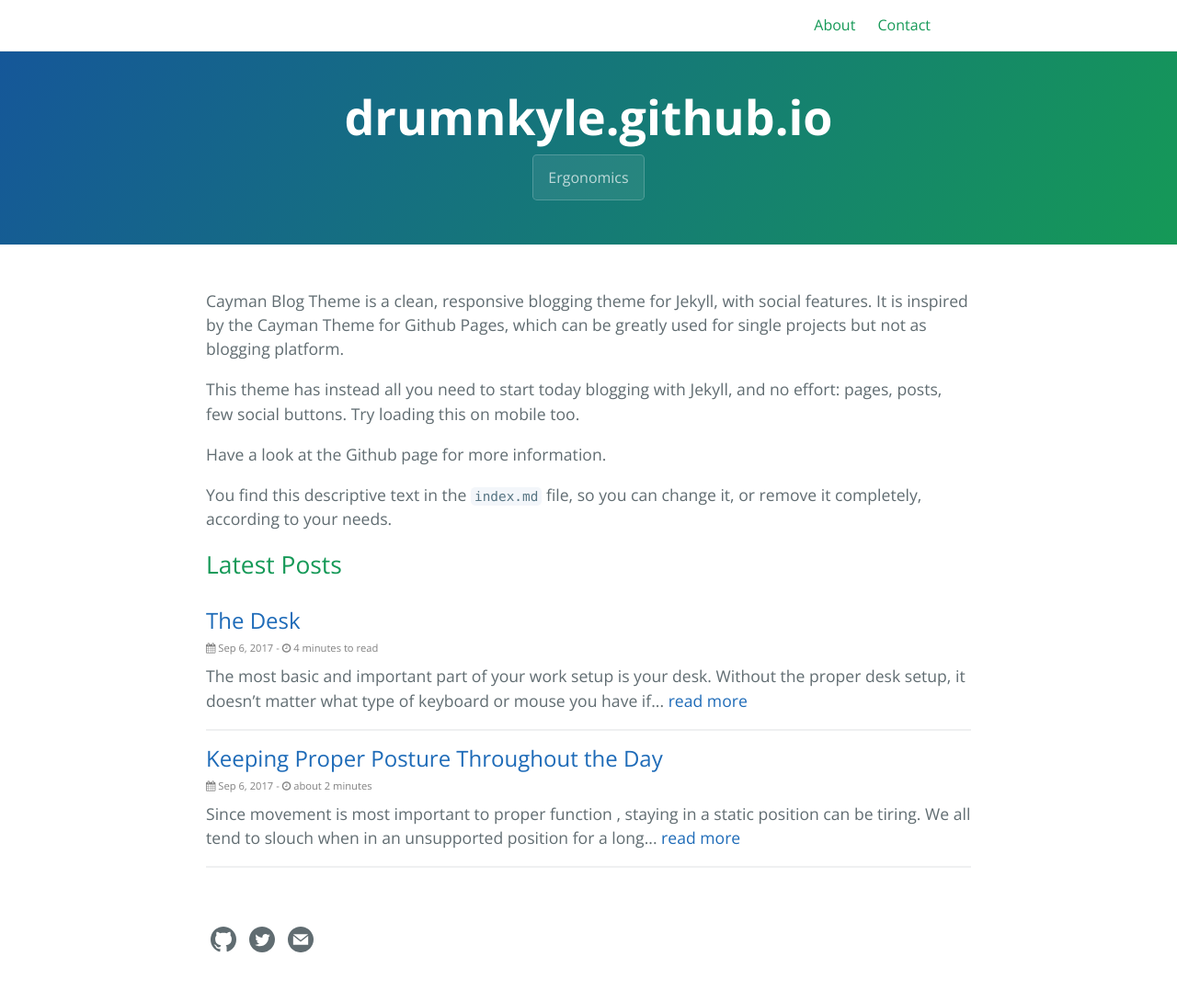
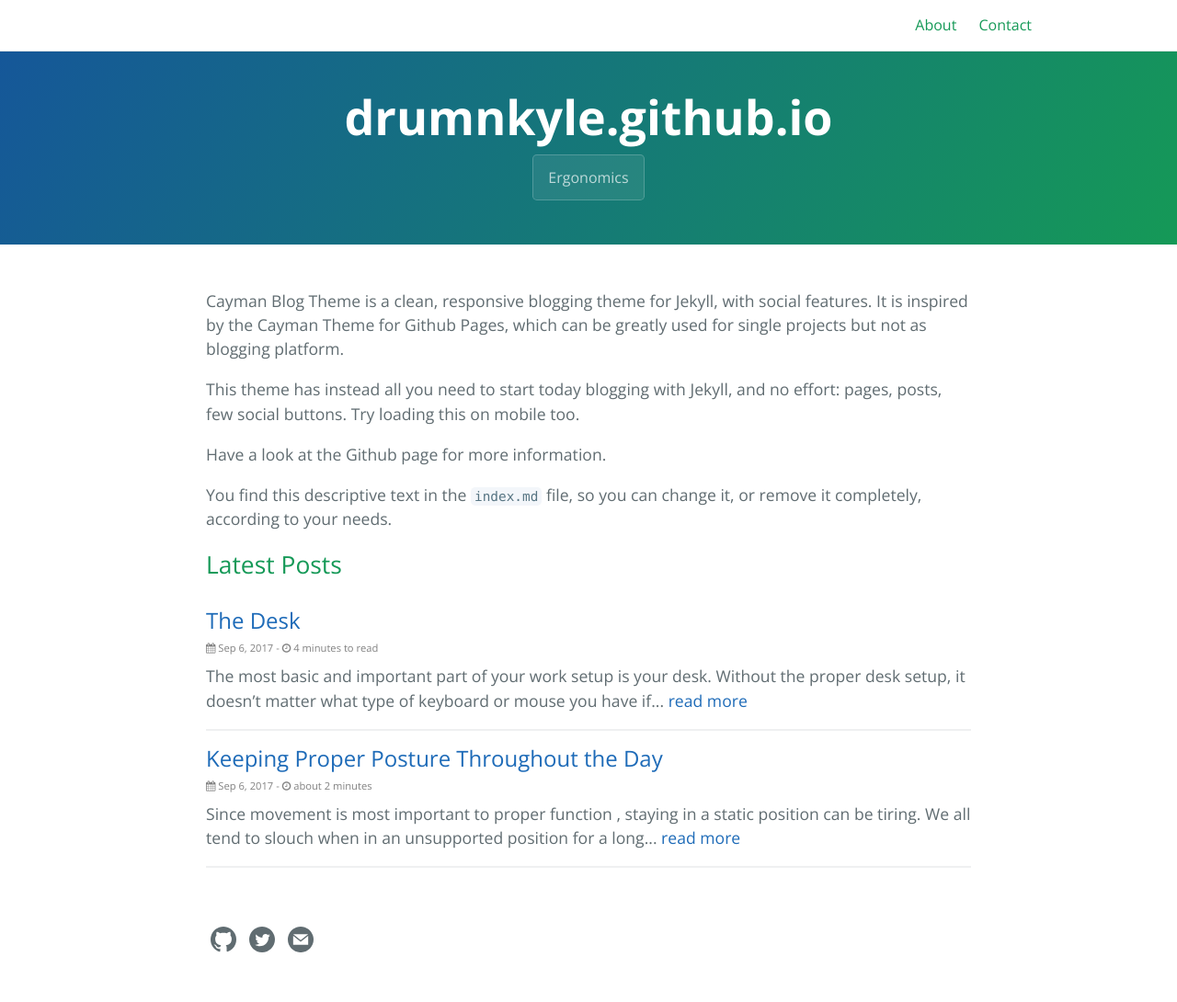
Before and after one commit to drumnkyle/drumnkyle.github.io, a Jekyll site: the page built from index.md, in a window 1280 px wide. Shown: the whole page at 92% size. Built offline with Jekyll 4.4.1, drawn with Linux system fonts in a browser that asks for light colours; the repository's description, which GitHub fills in, is left out.

Commit message:
Fixed alignment of nav bar title as much as I could
Wanted to make it so that the nav bar aligns with the edges of the main content, but couldn't figure out how to do that. So, I moved it to be at least wider than the content instead of narrower.

```diff
--- a/_sass/blog/_base.scss
+++ b/_sass/blog/_base.scss
@@ -2,8 +2,9 @@
  * Wrapper
  */
 .wrapper {
-  max-width: -webkit-calc(#{$navbar-width} - (#{$spacing-unit} * 2));
-  max-width:         calc(#{$navbar-width} - (#{$spacing-unit} * 2));
+    max-width: 64em;
+  // max-width: -webkit-calc(#{$navbar-width} - (#{$spacing-unit} * 2));
+  // max-width:         calc(#{$navbar-width} - (#{$spacing-unit} * 2));
   margin-right: auto;
   margin-left: auto;
   padding-right: $spacing-unit;
```
